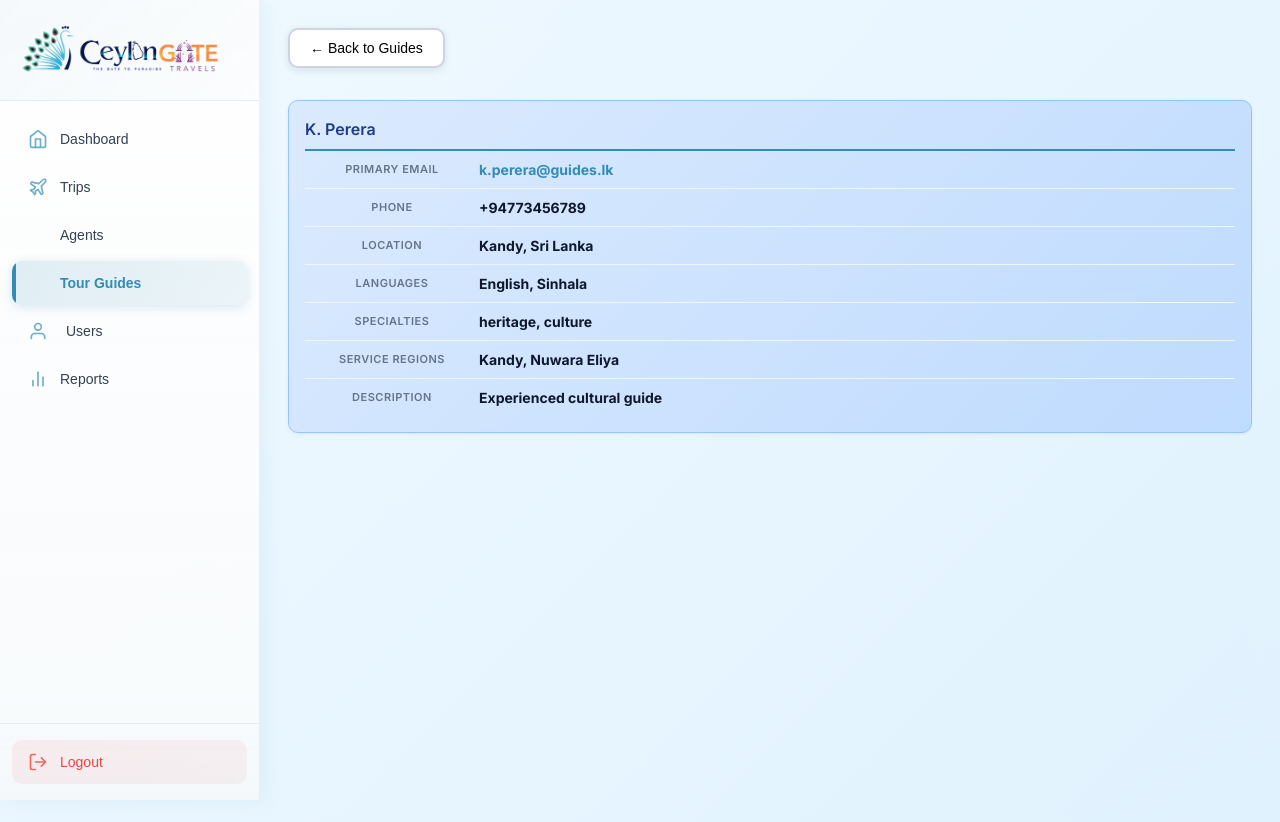
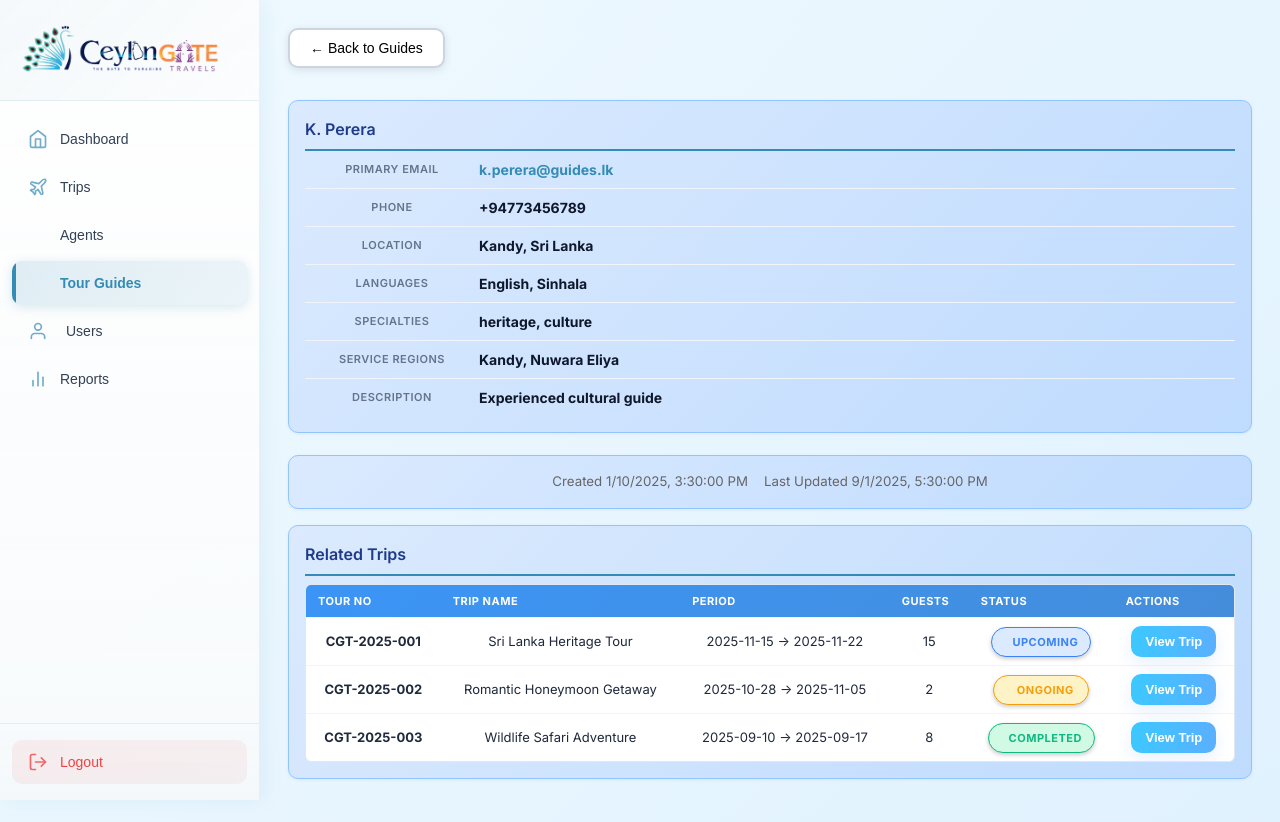
Before and after one commit to Pramudi02/Ceylongate, a React (Vite) app: page /guides/1 in a window 1280 px wide. Shown: the top 822 px of the page. Built offline with nearby package versions, Linux system fonts and the light colour scheme.

Commit message:
feat: add related trips section and status handling in GuideDetails

```diff
--- a/src/pages/guides/GuideDetails/GuideDetails.page.jsx
+++ b/src/pages/guides/GuideDetails/GuideDetails.page.jsx
@@ -1,6 +1,7 @@
 import React from 'react';
 import { useNavigate, useParams } from 'react-router-dom';
 import '../../trips/TripDetails/TripOverview/TripOverview.tab.css';
+import { sampleTrips } from '../../../data/trips.sample';
 
 const GuideDetails = () => {
   const navigate = useNavigate();
@@ -18,6 +19,16 @@ const GuideDetails = () => {
     languages_spoken: [{ language: 'English', proficiency: 'fluent' }, { language: 'Sinhala', proficiency: 'native' }],
     specialties: ['heritage', 'culture'],
     service_regions: ['Kandy', 'Nuwara Eliya']
+  };
+
+  const getStatusClass = (status) => {
+    switch (status) {
+      case 'Ongoing': return 'trip-status-ongoing';
+      case 'Completed': return 'trip-status-completed';
+      case 'Upcoming': return 'trip-status-planned';
+      case 'Cancelled': return 'trip-status-cancelled';
+      default: return '';
+    }
   };
 
   return (
@@ -63,6 +74,58 @@ const GuideDetails = () => {
           </div>
         </div>
       </div>
+
+      {/* compact timestamps */}
+      <div className="info-section" style={{marginTop: '6px'}}>
+        <div style={{fontSize: '0.95rem', color: '#666'}}>
+          <span style={{marginRight: '16px'}}>Created 1/10/2025, 3:30:00 PM</span>
+          <span>Last Updated 9/1/2025, 5:30:00 PM</span>
+        </div>
+      </div>
+
+      {/* Related trips for this guide */}
+      <div className="info-section">
+        <h3 className="section-title">Related Trips</h3>
+        <div className="passengers-table-container" style={{marginTop: '8px'}}>
+          <table className="passengers-table">
+            <thead>
+              <tr>
+                <th>Tour No</th>
+                <th>Trip Name</th>
+                <th>Period</th>
+                <th>Guests</th>
+                <th>Status</th>
+                <th>Actions</th>
+              </tr>
+            </thead>
+            <tbody>
+              {(() => {
+                const guideName = (guide.full_name || '').toLowerCase();
+                const related = sampleTrips.filter(trip => ((trip.guide?.name || '').toLowerCase()).includes(guideName));
+                const rows = related.length ? related : sampleTrips.slice(0, 3);
+
+                return rows.map(trip => (
+                  <tr key={trip.id}>
+                    <td><strong>{trip.tourNo}</strong></td>
+                    <td>{trip.name}</td>
+                    <td>{trip.startDate} → {trip.endDate}</td>
+                    <td>{trip.numberOfClients}</td>
+                    <td><span className={`badge ${getStatusClass(trip.status)}`}>{trip.status}</span></td>
+                    <td>
+                      <button className="btn-view" onClick={() => navigate(`/trips/${trip.id}`, { state: { trip } })}>
+                        View Trip
+                      </button>
+                    </td>
+                  </tr>
+                ));
+              })()}
+            </tbody>
+          </table>
+        </div>
+      </div>
+
+      {/* Trips related by agent (helpful cross-reference) */}
+
     </div>
   );
 };
```
